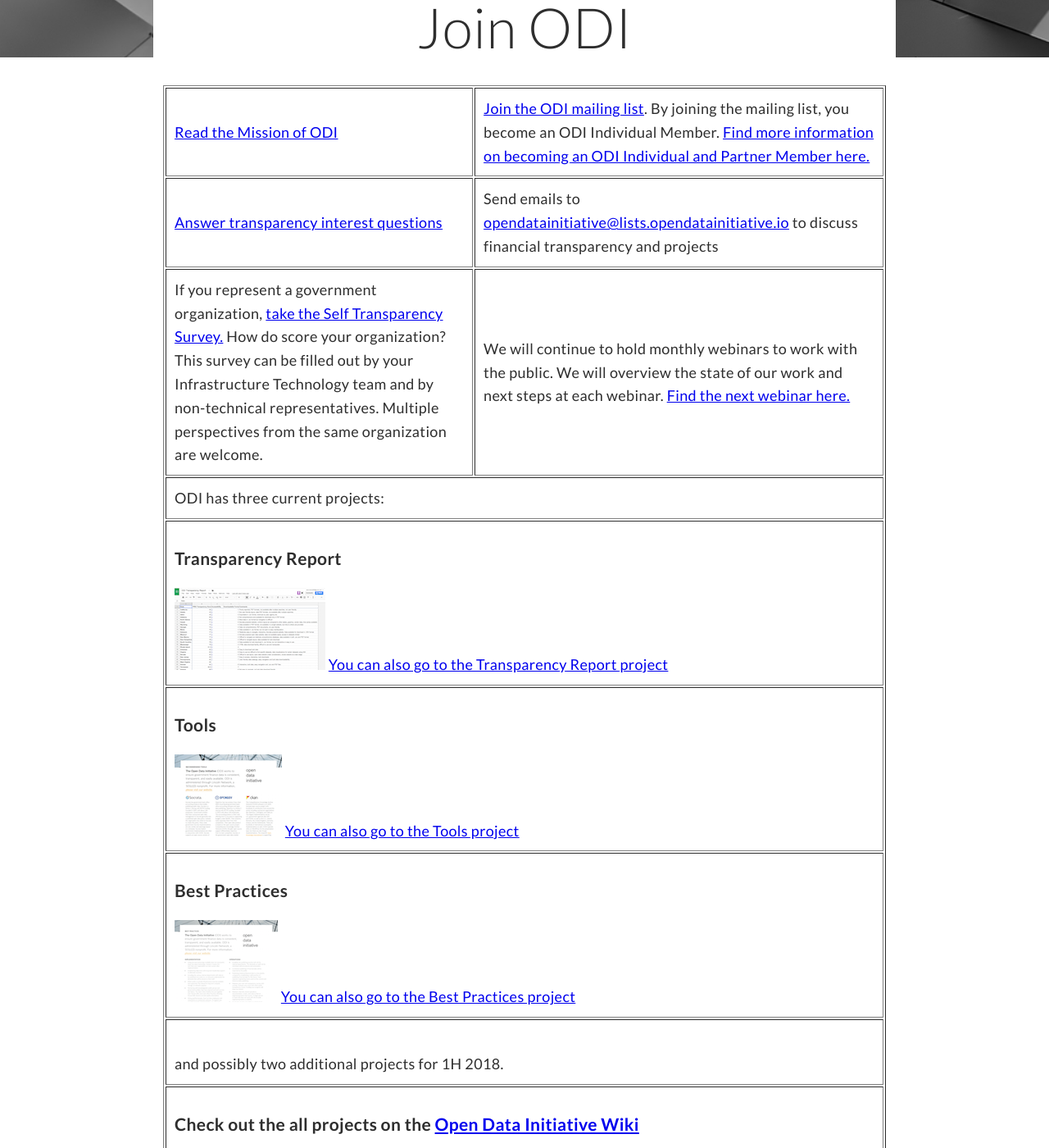
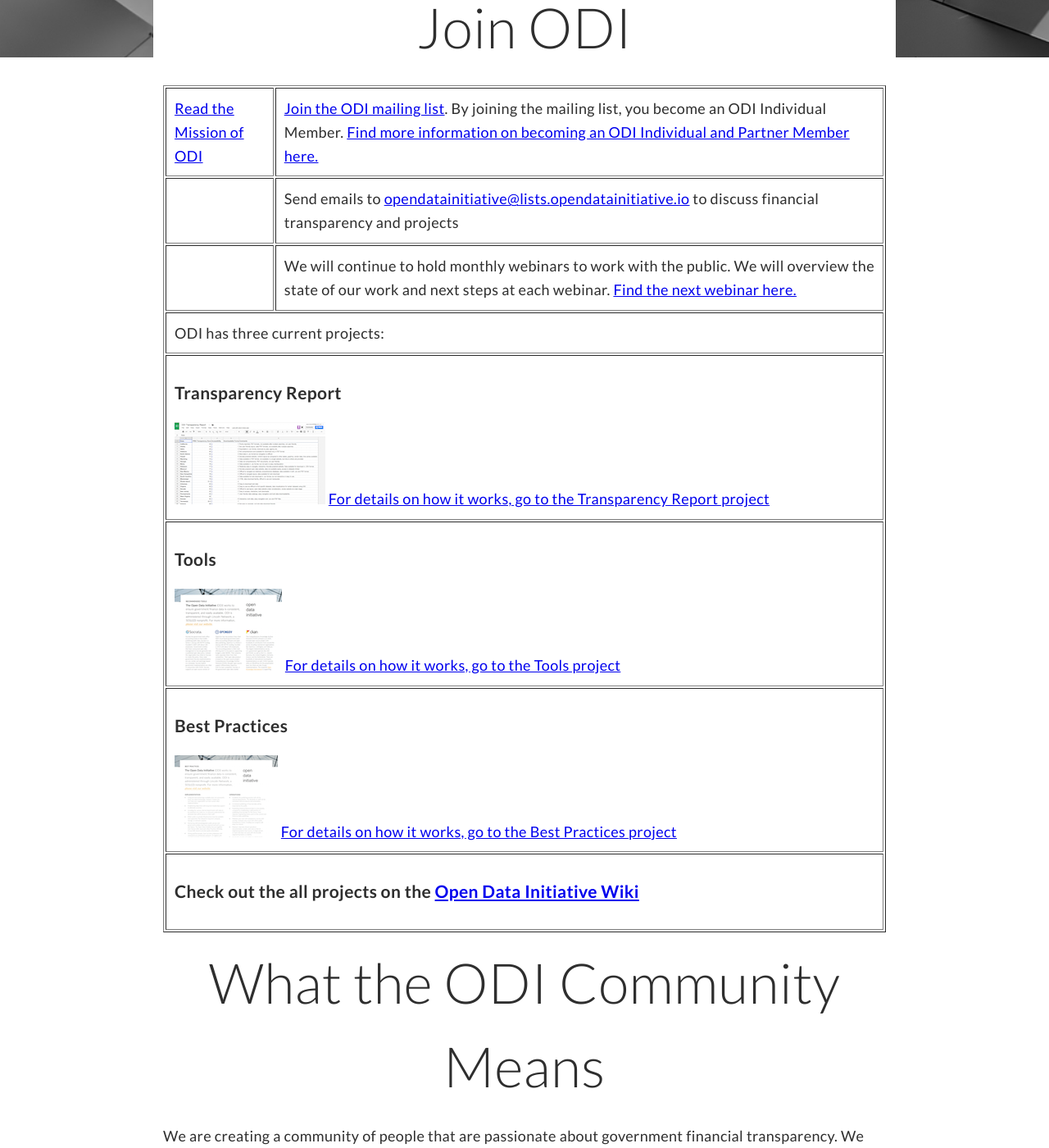
Before and after one commit to opendatainitiative/opendatainitiative.github.io, a Jekyll site: the page built from join.md, in a window 1280 px wide and 1400 px high, scrolled down 208 px. Shown: the whole window at 82% size. Built offline with Jekyll 4.4.1, drawn with Linux system fonts in a browser that asks for light colours.

Commit message:
remove the survey links from the join page

```diff
--- a/join.md
+++ b/join.md
@@ -14,13 +14,13 @@ title: Join
     </td>
   </tr>
   <tr>
-    <td><a href="https://www.surveymonkey.com/r/L9HS2S8">Answer transparency interest questions</a>
+    <td><br>
     </td>
     <td>Send emails to <a href="mailto:opendatainitiative@lists.opendatainitiative.io">opendatainitiative@lists.opendatainitiative.io</a> to discuss financial transparency and projects
     </td>
   </tr>
   <tr>
-    <td>If you represent a government organization, <a href="https://www.surveymonkey.com/r/LSJSQLK">take the Self Transparency Survey.</a> How do score your organization? This survey can be filled out by your Infrastructure Technology team and by non-technical representatives. Multiple perspectives from the same organization are welcome.
+    <td><br>
     </td>
     <td>We will continue to hold monthly webinars to work with the public. We will overview the state of our work and next steps at each webinar. <a href="/events">Find the next webinar here.</a>
     </td>
@@ -32,29 +32,23 @@ title: Join
   <tr>
       <td colspan="2"><h3>Transparency Report</h3>
         <a href="https://docs.google.com/spreadsheets/d/1xUCq0jGeQjpt2noZF7d28wEglzHBIFxemSs3eBZTyiw/edit?usp=sharing"><img src="/assets/img/transparency_report_icon.png" alt="ODI Transparency Report"></a>
-        <a href="http://wiki.opendatainitiative.io/Projects/Transparency_Report">You can also go to the Transparency Report project</a>
+        <a href="http://wiki.opendatainitiative.io/Projects/Transparency_Report">For details on how it works, go to the Transparency Report project</a>
      </td>
    </tr>
    <tr>
       <td colspan="2">
         <h3>Tools</h3>
         <a href="/assets/doc/ODI_Recommended_Tools.pdf"><img src="/assets/img/tools_icon.png" alt="Get ODI Recommeded Tools"></a>
-        <a href="http://wiki.opendatainitiative.io/Projects/Tools">You can also go to the Tools project</a>
+        <a href="http://wiki.opendatainitiative.io/Projects/Tools">For details on how it works, go to the Tools project</a>
      </td>
    </tr>
    <tr>
       <td colspan="2">
         <h3>Best Practices</h3>
         <a href="/assets/doc/ODI-Best-Practices.pdf"><img src="/assets/img/practices_icon.png" alt="ODI Best Practices"></a>
-        <a href="http://wiki.opendatainitiative.io/Projects/Best_Practices">You can also go to the Best Practices project</a>
+        <a href="http://wiki.opendatainitiative.io/Projects/Best_Practices">For details on how it works, go to the Best Practices project</a>
      </td>
    </tr>
-   <tr>
-     <td colspan="2">
-        <br>
-        and possibly two additional projects for 1H 2018. <br>
-     </td>
-  </tr>
   <tr>
     <td colspan="2">
       <h3>Check out the all projects on the <a href="http://wiki.opendatainitiative.io/Main_Page#Join_to_work_on_Projects">Open Data Initiative Wiki</a></h3>
```
